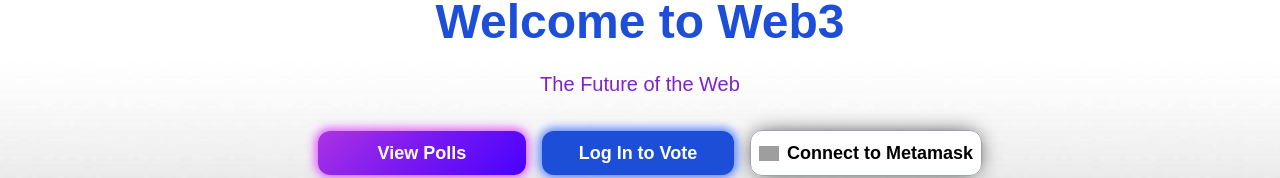
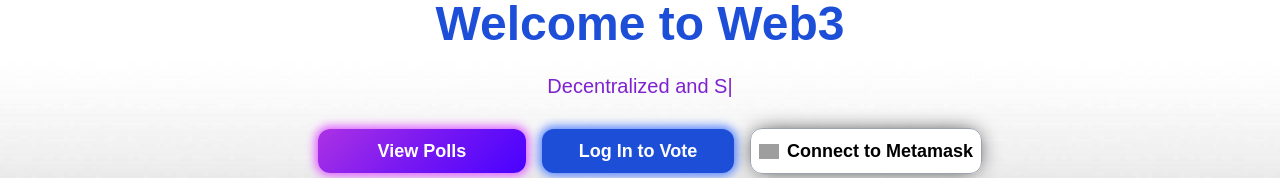
Before and after one commit to Nikolla2000/Web3-Voting-System, a Next.js app in the folder frontend/: page / in a window 1280 px wide. Shown: the part 381-559 px from the top of the page. Built offline with nearby package versions, Linux system fonts and the light colour scheme; no server answers; grey boxes are pictures that could not be loaded.

Commit message:
feat: typewriter effect

```diff
--- a/frontend/package.json
+++ b/frontend/package.json
@@ -24,6 +24,7 @@
     "react-dom": "^18",
     "react-hook-form": "^7.51.1",
     "react-hot-toast": "^2.4.1",
+    "react-type-animation": "^3.2.0",
     "web3": "^4.8.0",
     "zod": "^3.22.4"
   },
--- a/frontend/src/app/page.tsx
+++ b/frontend/src/app/page.tsx
@@ -5,6 +5,7 @@
 import MetamaskButton from './ui/metamask/MetamaskButton';
 import ViewPollsButton from './ui/votingPolls/ViewPollsButton';
 import MetamaskAccount from './ui/metamask/MetamaskAccount';
+import TypewriterEffect from './ui/typeWriterEffects/MainPageTpEffect';
 
 
 export default function Home() {
@@ -19,8 +20,9 @@
       </div>
       <div>
         <h1 className="text-blue-700 text-5xl font-bold mb-6 text-center">Welcome to Web3</h1>
-        {/* <MetamaskButton/> */}
-        <h3 className='text-purple-700 text-center text-xl'>The Future of the Web</h3>
+        <h3 className='text-purple-700 text-center text-xl h-6'>
+          <TypewriterEffect/>
+        </h3>
       </div>
       <div className='ml-5  mt-4 flex flex-col sm:flex-row items-center gap-3'>
         <div className='inline xs:block'>
--- /dev/null
+++ b/frontend/src/app/ui/typeWriterEffects/MainPageTpEffect.tsx
@@ -0,0 +1,25 @@
+'use client'
+
+import { height } from '@mui/system';
+import { TypeAnimation } from 'react-type-animation';
+
+export default function TypewriterEffect() {
+  return (
+    <TypeAnimation
+      sequence={[
+        // Same substring at the start will only be typed out once, initially
+        'The Future of the Web',
+        1000, // wait 1s before replacing "Mice" with "Hamsters"
+        'Decentralized and Secure',
+        1000,
+        'We produce food for Guinea Pigs',
+        1000,
+        'Transparent and Trustworthy',
+        1000
+      ]}
+      wrapper="span"
+      speed={50}
+      repeat={Infinity}
+    />
+  );
+};
```
Also changed, not shown: 1 other file (tests, documents, lock files or other folders).
